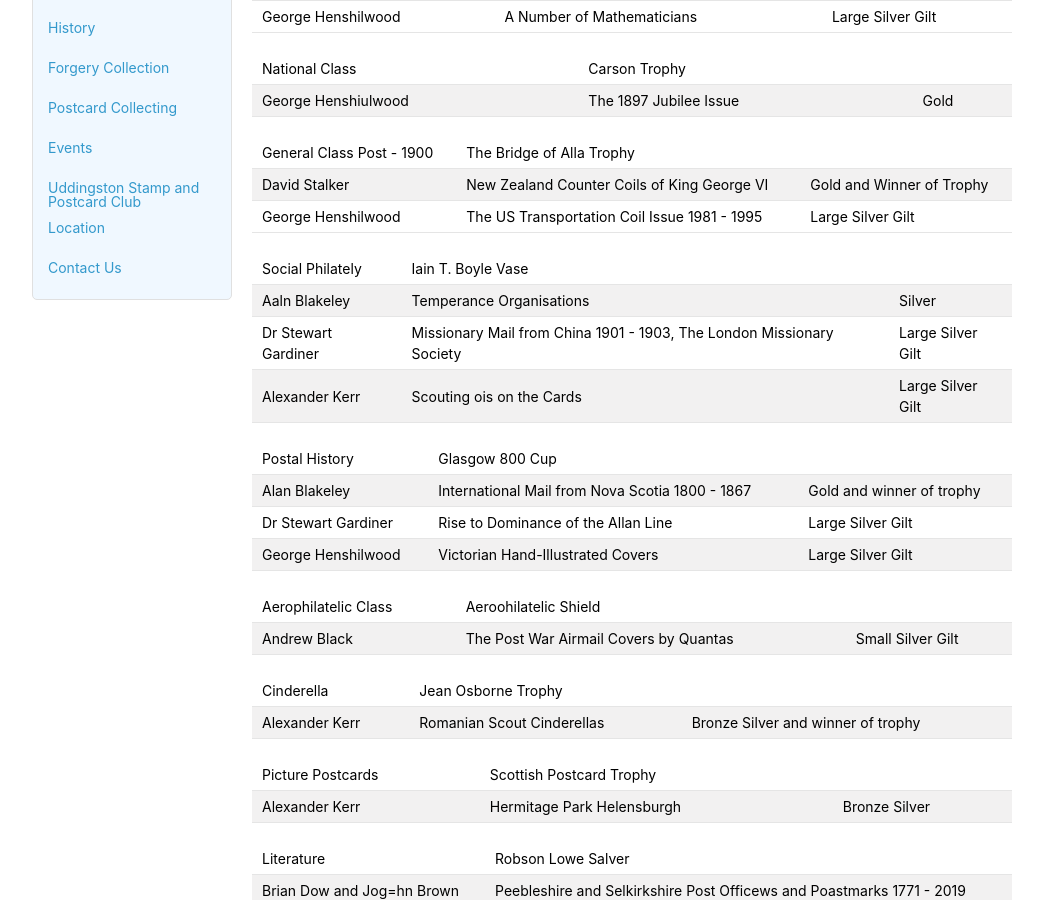
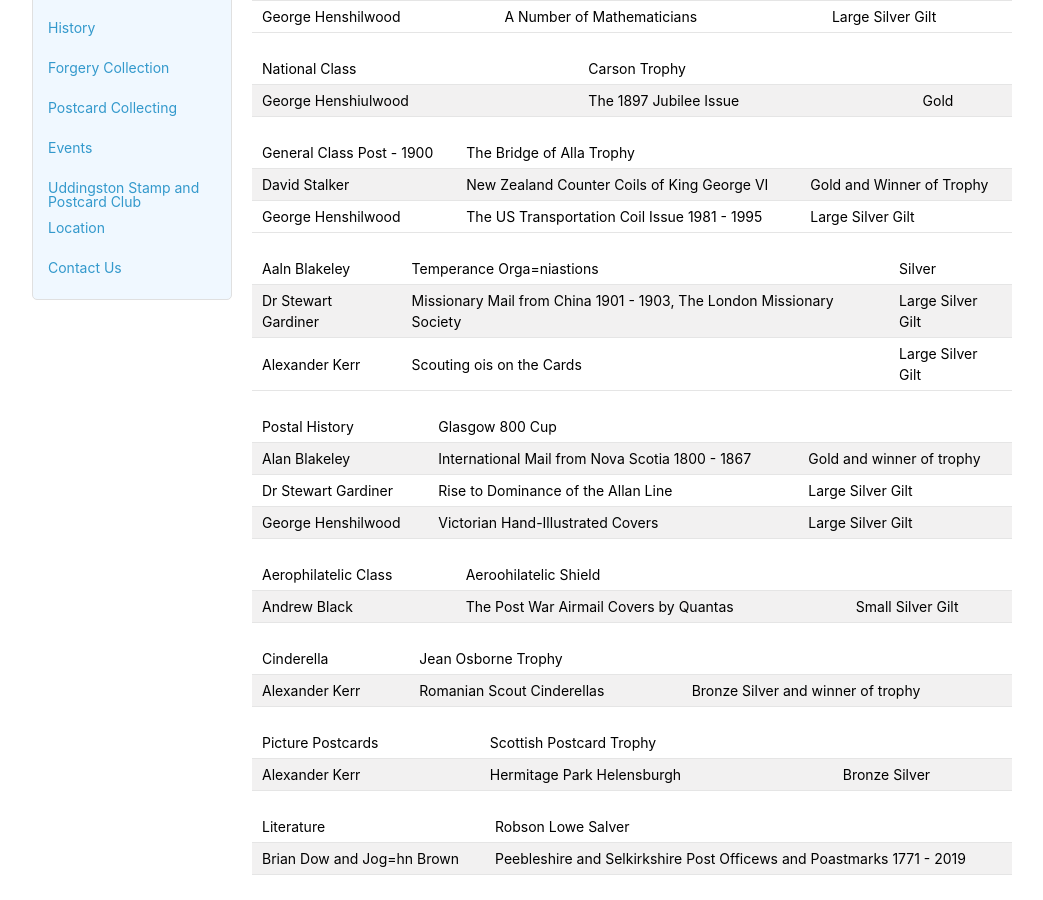
Before and after one commit to astalker/caledonian-stamps, a Jekyll site: the page built from index.md, in a window 1280 px wide and 900 px high, scrolled down 445 px. Shown: the whole window, without its empty margins (118-1161 px from the left). Built offline with Jekyll 4.4.1, drawn with Linux system fonts in a browser that asks for light colours; our own code applies the rules of GitHub Pages for plain Markdown files.

Commit message:
Update index.md

```diff
--- a/index.md
+++ b/index.md
@@ -6,38 +6,37 @@ Welcome to the Caledonian Philatelic Society promoting stamp collecting and phil
 
 **The 91st annual ASPS Congress was held in the Dewar Centre in Perth on 22nd and 23rd of April. A number of members of the Caledonian Philatelic Society entered the ASPS National Exhibition:
 
-Thematic | Scottish Thematic Rosebowl
+Thematic | Scottish Thematic Rosebowl |
 ----- | ------- | ------
-George Henshilwood | A Number of Mathematicians | Large Silver Gilt
+George Henshilwood | A Number of Mathematicians | Large Silver Gilt|
 
 National Class| Carson Trophy |
-George Henshiulwood | The 1897 Jubilee Issue | Gold
+George Henshiulwood | The 1897 Jubilee Issue | Gold|
 
-General Class Post - 1900 | The Bridge of Alla Trophy
-David Stalker | New Zealand Counter Coils of King George VI |Gold and Winner of Trophy
-George Henshilwood | The US Transportation Coil Issue 1981 - 1995 | Large Silver Gilt
+General Class Post - 1900 | The Bridge of Alla Trophy |
+David Stalker | New Zealand Counter Coils of King George VI |Gold and Winner of Trophy |
+George Henshilwood | The US Transportation Coil Issue 1981 - 1995 | Large Silver Gilt |
 
-Social Philately | Iain T. Boyle Vase
-Aaln Blakeley | Temperance Organisations | Silver
-Dr Stewart Gardiner | Missionary Mail from China 1901 - 1903, The London Missionary Society | Large Silver Gilt
-Alexander Kerr | Scouting ois on the Cards | Large Silver Gilt
+Aaln Blakeley | Temperance Orga=niastions | Silver |
+Dr Stewart Gardiner | Missionary Mail from China 1901 - 1903, The London Missionary Society | Large Silver Gilt |
+Alexander Kerr | Scouting ois on the Cards | Large Silver Gilt |
 
-Postal History | Glasgow 800 Cup
-Alan Blakeley | International Mail from Nova Scotia 1800 - 1867 | Gold and winner of trophy
-Dr Stewart Gardiner | Rise to Dominance of the Allan Line | Large Silver Gilt
-George Henshilwood | Victorian Hand-Illustrated Covers | Large Silver Gilt
+Postal History | Glasgow 800 Cup |
+Alan Blakeley | International Mail from Nova Scotia 1800 - 1867 | Gold and winner of trophy |
+Dr Stewart Gardiner | Rise to Dominance of the Allan Line | Large Silver Gilt |
+George Henshilwood | Victorian Hand-Illustrated Covers | Large Silver Gilt |
 
-Aerophilatelic Class | Aeroohilatelic Shield
-Andrew Black | The Post War Airmail Covers by Quantas | Small Silver Gilt
+Aerophilatelic Class | Aeroohilatelic Shield |
+Andrew Black | The Post War Airmail Covers by Quantas | Small Silver Gilt |
 
-Cinderella | Jean Osborne Trophy
-Alexander Kerr | Romanian Scout Cinderellas | Bronze Silver and winner of trophy
+Cinderella | Jean Osborne Trophy |
+Alexander Kerr | Romanian Scout Cinderellas | Bronze Silver and winner of trophy |
 
-Picture Postcards | Scottish Postcard Trophy
-Alexander Kerr | Hermitage Park Helensburgh | Bronze Silver
+Picture Postcards | Scottish Postcard Trophy |
+Alexander Kerr | Hermitage Park Helensburgh | Bronze Silver |
 
-Literature | Robson Lowe Salver
-Brian Dow and Jog=hn Brown | Peebleshire and Selkirkshire Post Officews and Poastmarks 1771 - 2019
+Literature | Robson Lowe Salver |
+Brian Dow and Jog=hn Brown | Peebleshire and Selkirkshire Post Officews and Poastmarks 1771 - 2019 |
 
 Full details and othe deatil of events and news about the hobby of stamp collecting in Scotalnad can be found on the [ASPS Web Site](https://www.scottishphilately.co.uk).**
 
```
